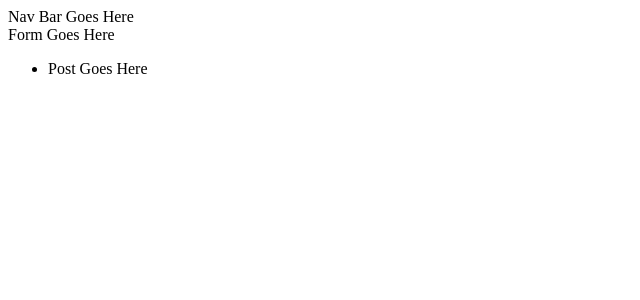
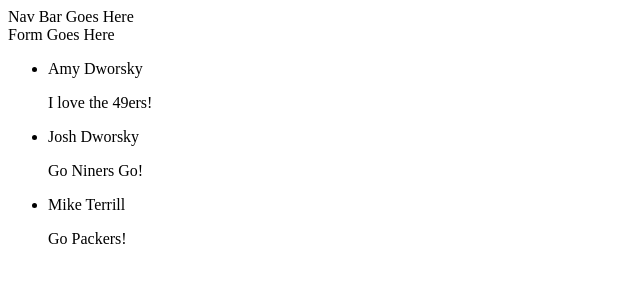
Before and after one commit to LizzieDworsky/SocialFeedTakeTwo, a React (Create React App) app: page / in a window 1280 px wide. Shown: the top 300 px of the page, without its empty margins (0-640 px from the left). Built offline with nearby package versions, Linux system fonts and the light colour scheme.

Commit message:
added name and body of posts to the Post component

```diff
--- a/src/App.js
+++ b/src/App.js
@@ -12,12 +12,26 @@ function App() {
             isLiked: false,
             isDisliked: false,
         },
+        {
+            id: 2,
+            name: "Josh Dworsky",
+            body: "Go Niners Go!",
+            isLiked: false,
+            isDisliked: false,
+        },
+        {
+            id: 3,
+            name: "Mike Terrill",
+            body: "Go Packers!",
+            isLiked: false,
+            isDisliked: false,
+        },
     ]);
 
     return (
         <div>
             <NavBar />
-            <CreatePost />
+            <CreatePost setPosts={setPosts} />
             <DisplayPosts posts={posts} />
         </div>
     );
--- a/src/components/CreatePost.jsx
+++ b/src/components/CreatePost.jsx
@@ -1,6 +1,6 @@
 import React from "react";
 
-const CreatePost = (props) => {
+const CreatePost = ({ setPosts }) => {
     return <div>Form Goes Here</div>;
 };
 
--- a/src/components/DisplayPosts.jsx
+++ b/src/components/DisplayPosts.jsx
@@ -6,7 +6,7 @@ const DisplayPosts = ({ posts }) => {
         <ul>
             {posts.map((item) => (
                 <li key={item.id}>
-                    <Post />
+                    <Post post={item} />
                 </li>
             ))}
         </ul>
--- a/src/components/Post.jsx
+++ b/src/components/Post.jsx
@@ -1,7 +1,12 @@
 import React from "react";
 
-const Post = (props) => {
-    return <div>Post Goes Here</div>;
+const Post = ({ post }) => {
+    return (
+        <div>
+            <p>{post.name}</p>
+            <p>{post.body}</p>
+        </div>
+    );
 };
 
 export default Post;
```
